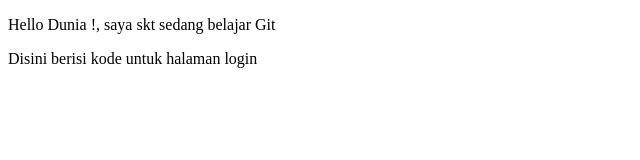
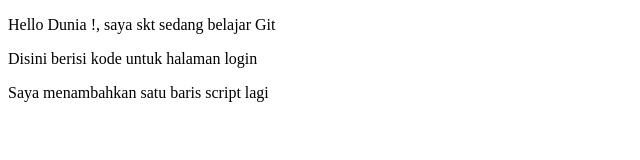
Before and after one commit to andytinto/belajar_akt, a plain HTML site: page index.html in a window 1280 px wide. Shown: the whole page, without its empty margins (0-640 px from the left). Drawn offline with Linux system fonts and the light colour scheme.

Commit message:
menambah satu baris script di index.html

```diff
--- a/index.html
+++ b/index.html
@@ -14,6 +14,7 @@
 
         <p>Hello Dunia !, saya skt sedang belajar Git</p>
         <p>Disini berisi kode untuk halaman login</p>
+        <p>Saya menambahkan satu baris script lagi</p>
         <script src="" async defer></script>
     </body>
 </html>
```
